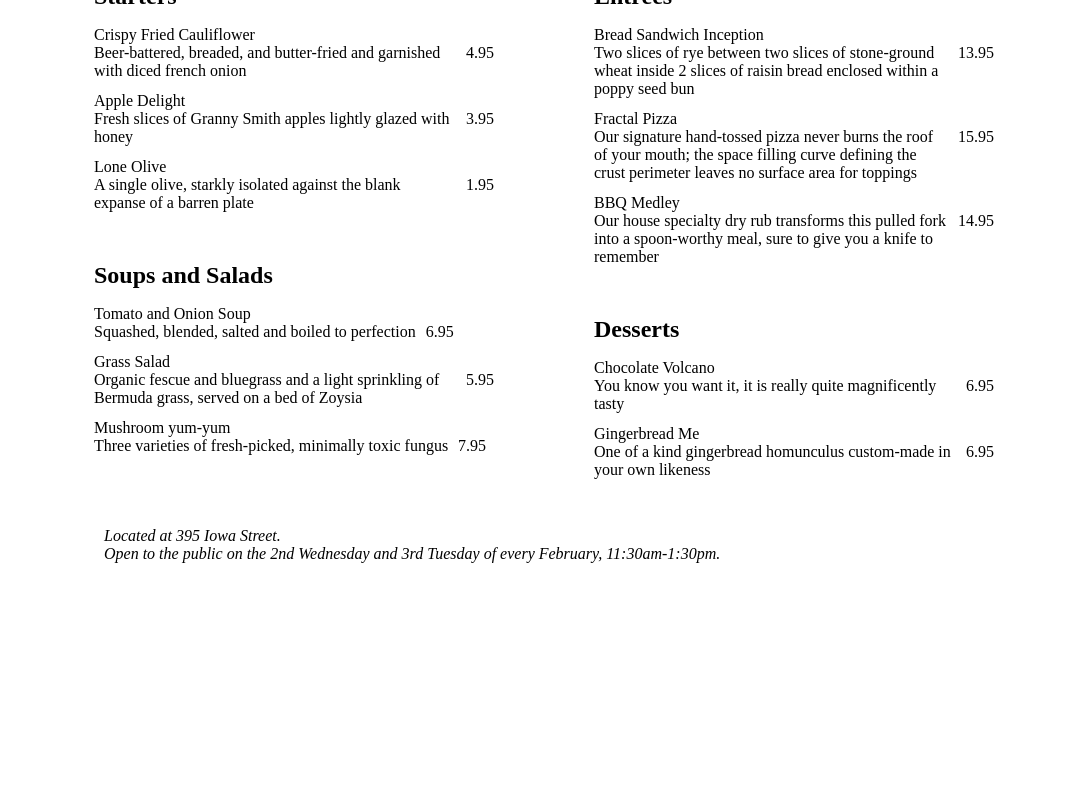
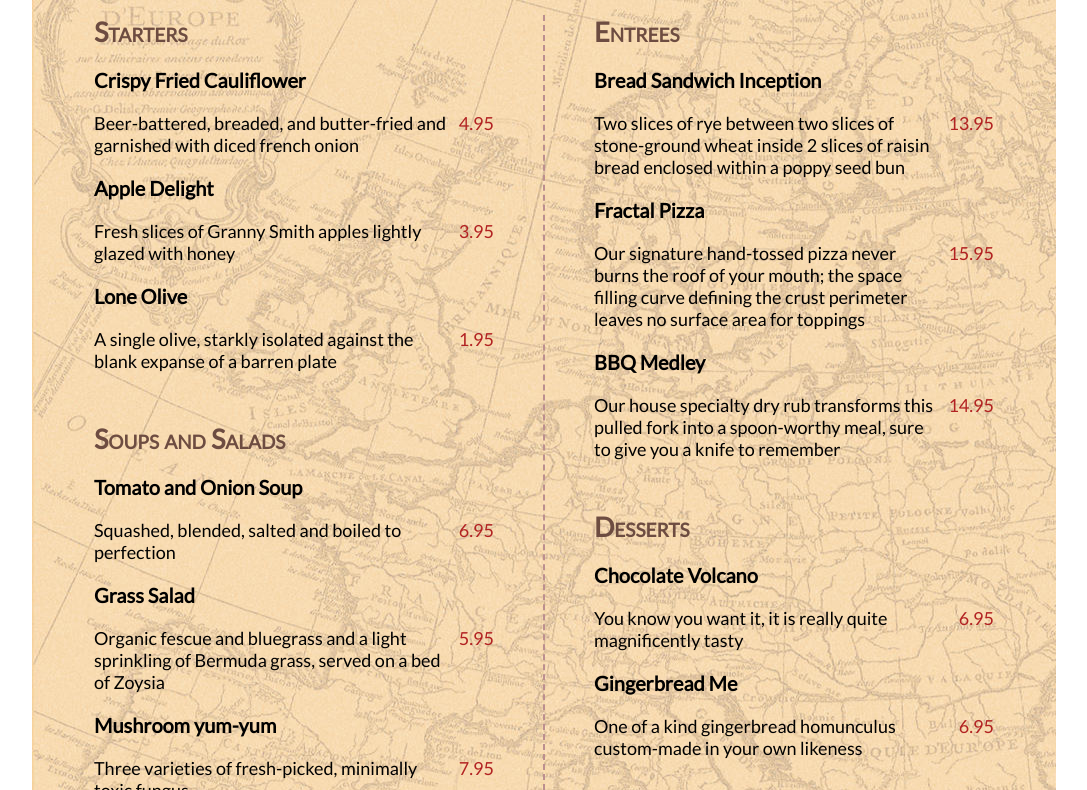
Before and after one commit to Kenzie-Academy-Brasil-Developers/estilizando-menu-restaurante-sprint-2-maiajacob, a plain HTML site: page index.html in a window 1280 px wide. Shown: the part 118-908 px from the top of the page, without its empty margins (96-1183 px from the left). Before the commit the page ends 800 px from the top, so only its background shows below. Drawn offline with Linux system fonts and the light colour scheme; a web font is replaced by a local one.

Commit message:
initial commit

```diff
--- a/index.html
+++ b/index.html
@@ -22,17 +22,23 @@
         <section id="starters">
                 <h2>Starters</h2>
                 <dl>
-                    <dt>Crispy Fried Cauliflower</dt>
+                    <dt>
+                        <h3>Crispy Fried Cauliflower</h3>
+                    </dt>
                     <dd>
                             <span class="price">4.95</span>
                             <span class="details">Beer-battered, breaded, and butter-fried and garnished with diced french onion</span>
                     </dd>
-                    <dt>Apple Delight</dt>
+                    <dt>
+                        <h3>Apple Delight</h3>
+                    </dt>
                     <dd>
                             <span class="price">3.95</span>
                             <span class="details">Fresh slices of Granny Smith apples lightly glazed with honey</span>
                     </dd>
-                    <dt>Lone Olive</dt>
+                    <dt>
+                        <h3>Lone Olive</h3>
+                    </dt>
                     <dd>
                         <span class="price">1.95</span>
                         <span class="details">A single olive, starkly isolated against the blank expanse of a barren plate</span>
@@ -43,17 +49,23 @@
         <section id="soupssalads">
                 <h2>Soups and Salads</h2>
                 <dl>
-                    <dt>Tomato and Onion Soup</dt>
+                    <dt>
+                        <h3>Tomato and Onion Soup</h3>
+                    </dt>
                     <dd>
                             <span class="price">6.95</span>
                             <span class="details">Squashed, blended, salted and boiled to perfection</span>
                     </dd>
-                    <dt>Grass Salad</dt>
+                    <dt>
+                        <h3>Grass Salad</h3>
+                    </dt>
                     <dd>
                             <span class="price">5.95</span>
                             <span class="details">Organic fescue and bluegrass and a light sprinkling of Bermuda grass, served on a bed of Zoysia</span>
                     </dd>
-                    <dt>Mushroom yum-yum</dt>
+                    <dt>
+                        <h3>Mushroom yum-yum</h3>
+                    </dt>
                     <dd>
                             <span class="price">7.95</span>
                             <span class="details">Three varieties of fresh-picked, minimally toxic fungus</span>
@@ -64,17 +76,23 @@
         <section id="entrees">
                 <h2>Entrees</h2>
                 <dl>
-                    <dt>Bread Sandwich Inception</dt>
+                    <dt>
+                        <h3>Bread Sandwich Inception</h3>
+                    </dt>
                     <dd>
                             <span class="price">13.95</span>
                             <span class="details">Two slices of rye between two slices of stone-ground wheat inside 2 slices of raisin bread enclosed within a poppy seed bun</span>
                     </dd>
-                    <dt>Fractal Pizza</dt>
+                    <dt>
+                        <h3>Fractal Pizza</h3>
+                    </dt>
                     <dd>
                             <span class="price">15.95</span>
                             <span class="details">Our signature hand-tossed pizza never burns the roof of your mouth; the space filling curve defining the crust perimeter leaves no surface area for toppings</span>
                     </dd>
-                    <dt>BBQ Medley</dt>
+                    <dt>
+                        <h3>BBQ Medley</h3>
+                    </dt>
                     <dd>
                             <span class="price">14.95</span>
                             <span class="details">Our house specialty dry rub transforms this pulled fork into a spoon-worthy meal, sure to give you a knife to remember</span>
@@ -85,12 +103,16 @@
         <section id="desserts">
                 <h2>Desserts</h2>
                 <dl>
-                    <dt>Chocolate Volcano</dt>
+                    <dt>
+                        <h3>Chocolate Volcano</h3>
+                    </dt>
                     <dd>
                             <span class="price">6.95</span>
                             <span class="details">You know you want it, it is really quite magnificently tasty</span>
                     </dd>
-                    <dt>Gingerbread Me</dt>
+                    <dt>
+                        <h3>Gingerbread Me</h3>
+                    </dt>
                     <dd>
                             <span class="price">6.95</span>
                             <span class="details">One of a kind gingerbread homunculus custom-made in your own likeness</span>
--- a/src/style1.css
+++ b/src/style1.css
@@ -1,28 +1,76 @@
-@import url('https://fonts.googleapis.com/css?family=Lato|Supermercado+One');
+@import url("https://fonts.googleapis.com/css?family=Lato|Supermercado+One");
 
 /* Use the 'Lato' font family at 18px throughout the body of the document, and cover the background with the 'map-bg.jpg' image. */
-nav {font-family: sans-serif; font-size: 10px;}
+body {
+  font-family: "Lato";
+  font-size: 18px;
+  background-image: url(img/map-bg.jpg);
+  background-repeat: no-repeat;
+  background-position: center;
+}
+nav {
+  font-family: sans-serif;
+  font-size: 10px;
+}
 
-#main {width: 900px; margin: 10px auto;}
+#main {
+  width: 900px;
+  margin: 10px auto;
+}
+
+h1 {
+  font-family: "Supermercado One";
+  font-size: 45px;
+  color: #5d4037;
+  text-align: center;
+}
 /* Use the 'Supermercado One' font at 45px (colored #5d4037) for the restaurant name. */
 
 /* Set the separator between the columns (the "column-rule") to be 2px dashed rosybrown. */
-#menu {columns: 400px 2; column-gap: 100px;}
-section {margin-bottom: 50px;}
+#menu {
+  columns: 400px 2;
+  column-gap: 100px;
+  column-rule: 2px dashed rosybrown;
+}
+
+section {
+  margin-bottom: 50px;
+}
 
 /* Show each of the section headings of the menu (e.g. "Starters") in small caps, colored #6d4c41. */
-h2 {margin: 0;}
+
+h2 {
+  margin: 0;
+  font-variant: small-caps;
+  color: #6d4c41;
+}
 
 /* Make the name of each menu item appear in bold in a 20px size. */
 
+h3 {
+  font-size: 20px;
+  font-style: bold;
+}
 
+dd {
+  margin: 0 0 12px 0;
+  display: flex;
+}
 
-dd {margin: 0 0 12px 0; display: flex;}
-
-.details {order: 1;}
+.details {
+  order: 1;
+}
 
 /* Show the price of each item in a large font, in the color named 'firebrick' */
-.price {order: 2; padding-left: 10px;}
+.price {
+  order: 2;
+  padding-left: 10px;
+  font-size: large;
+  color: firebrick;
+}
 
 /* Draw a 2px dashed rosybrown border around the address/footer */
-address {padding: 10px;}
+address {
+  padding: 10px;
+  border: 2px dashed rosybrown;
+}
--- a/src/style2.css
+++ b/src/style2.css
@@ -1,27 +1,79 @@
-@import url('https://fonts.googleapis.com/css?family=Bungee+Inline|Oswald');
+@import url("https://fonts.googleapis.com/css?family=Bungee+Inline|Oswald");
 
 /* Use the 'Oswald' font family at 14px throughout the body of the document. */
-nav {font-family: sans-serif; font-size: 10px;}
+body {
+  font-family: "Oswald";
+  font-size: 14px;
+}
+nav {
+  font-family: sans-serif;
+  font-size: 10px;
+}
 
-#main {width: 900px; margin: 10px auto;}
+#main {
+  width: 900px;
+  margin: 10px auto;
+}
+
+h1 {
+  font-family: "Bungee Inline";
+  font-size: 46px;
+  font-weight: lighter;
+  text-align: center;
+}
 /* Use the 'Bungee Inline' font at 46px and lighter weight for the restaurant name. */
+#menu {
+  columns: 420px 2;
+  column-gap: 60px;
+}
 
+section {
+  margin-bottom: 20px;
+  padding: 10px;
+}
+/* Show each of the section headings of the menu (e.g. "Starters") in uppercase. */
+h2 {
+  margin-top: 0;
+  text-transform: uppercase;
+}
+/* Make the name of each menu item appear in bold in a 16px size. */
+dt {
+  display: inline;
+}
 
-#menu {columns: 420px 2; column-gap: 60px;}
-section {margin-bottom: 20px; padding: 10px;}
+h3 {
+  font-weight: bold;
+  font-size: 16px;
+}
 
-/* Show each of the section headings of the menu (e.g. "Starters") in uppercase. */
-h2 {margin-top: 0;}
+h3::after {
+  content: ",";
+}
+/* Make a comma appear after the name of each menu item (before the description) */
+dd {
+  display: inline;
+  margin: 0;
+}
 
-/* Make the name of each menu item appear in bold in a 16px size. */
-dt {display: inline;}
-/* Make a comma appear after the name of each menu item (before the description) */
+dd::after {
+  content: " ";
+  display: block;
+  clear: both;
+  margin-bottom: 15px;
+}
 
-dd {display: inline; margin: 0;}
-dd::after {content: " "; display: block; clear: both; margin-bottom: 15px;}
+.price {
+  float: right;
+  padding: 0 0 35px 20px;
+}
 
-.price {float: right; padding: 0 0 35px 20px;}
+#starters,
+#desserts {
+  border: 2px solid black;
+}
 
+footer {
+  text-align: right;
+}
 /* Right-align the text of the address/footer */
-
 /* draw a 2px thick black border around the starters and desserts sections of the menu */
```
